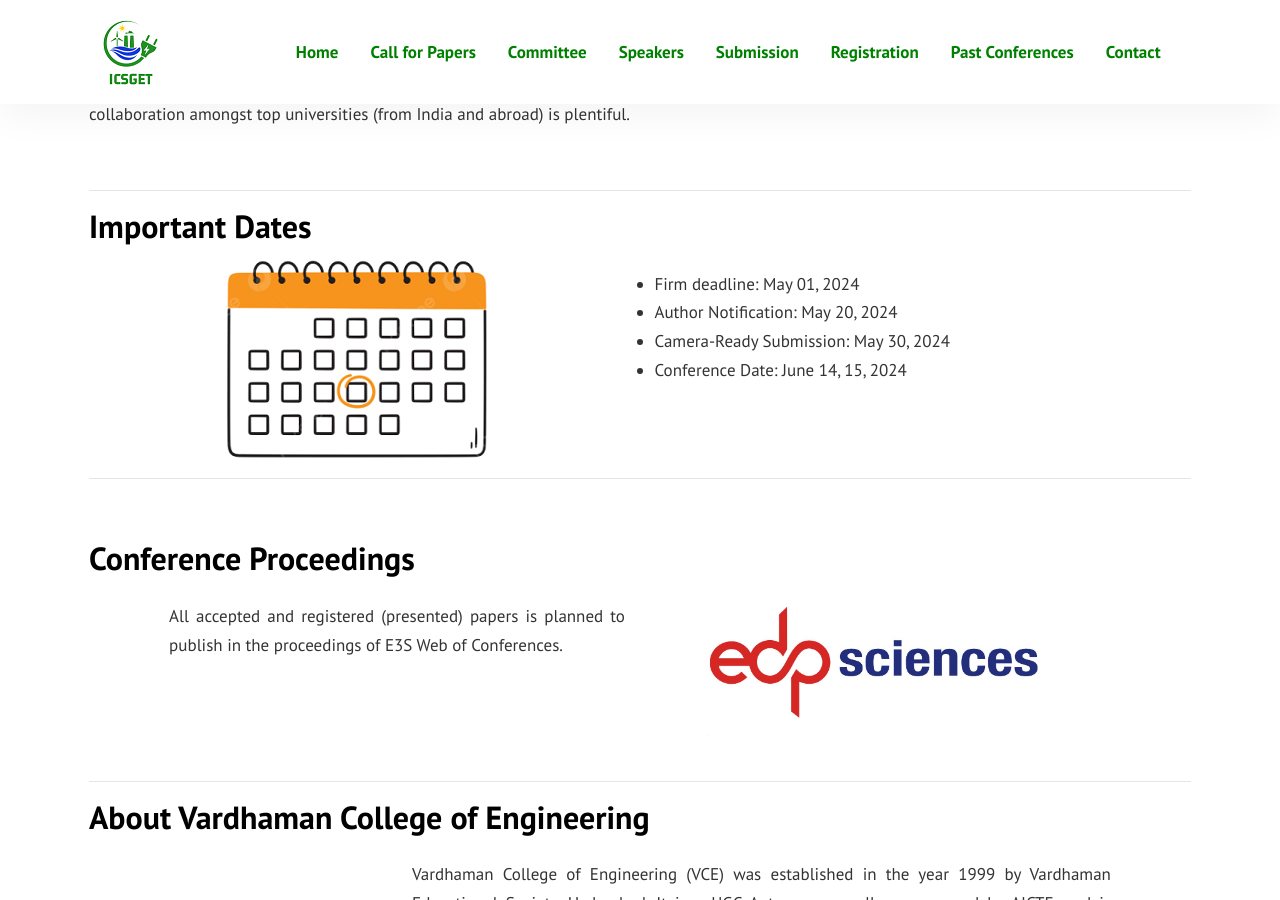
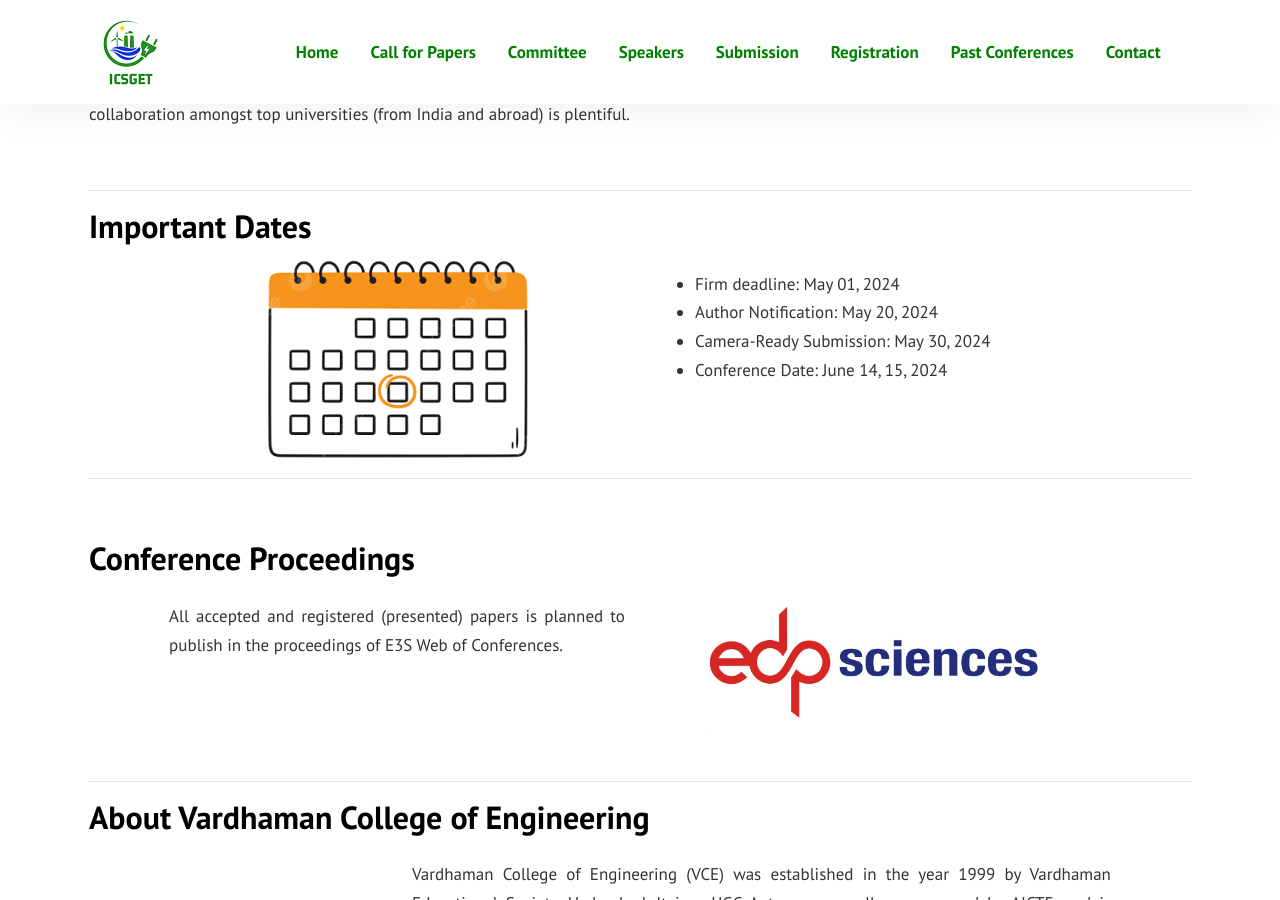
Before and after one commit to sravivarmanvce/temp, a Jekyll site: the page built from index.md, in a window 1280 px wide and 900 px high, scrolled down 876 px. Built offline with Jekyll 4.4.1, drawn with Linux system fonts in a browser that asks for light colours.

Commit message:
Update index.md

```diff
--- a/index.md
+++ b/index.md
@@ -32,7 +32,7 @@
 ## Important Dates
 <div class="container">
 	<div class="row justify-content-between">
-		<div class="col-lg-5 d-flex align-items-center justify-content-center about-img">
+		<div class="col-lg-6 d-flex align-items-center justify-content-center about-img">
 			<img alt="SDG" src="assets/images/dates.png">
 		</div>
 		<div class="col-lg-6 pt-5 pt-lg-0">
```
